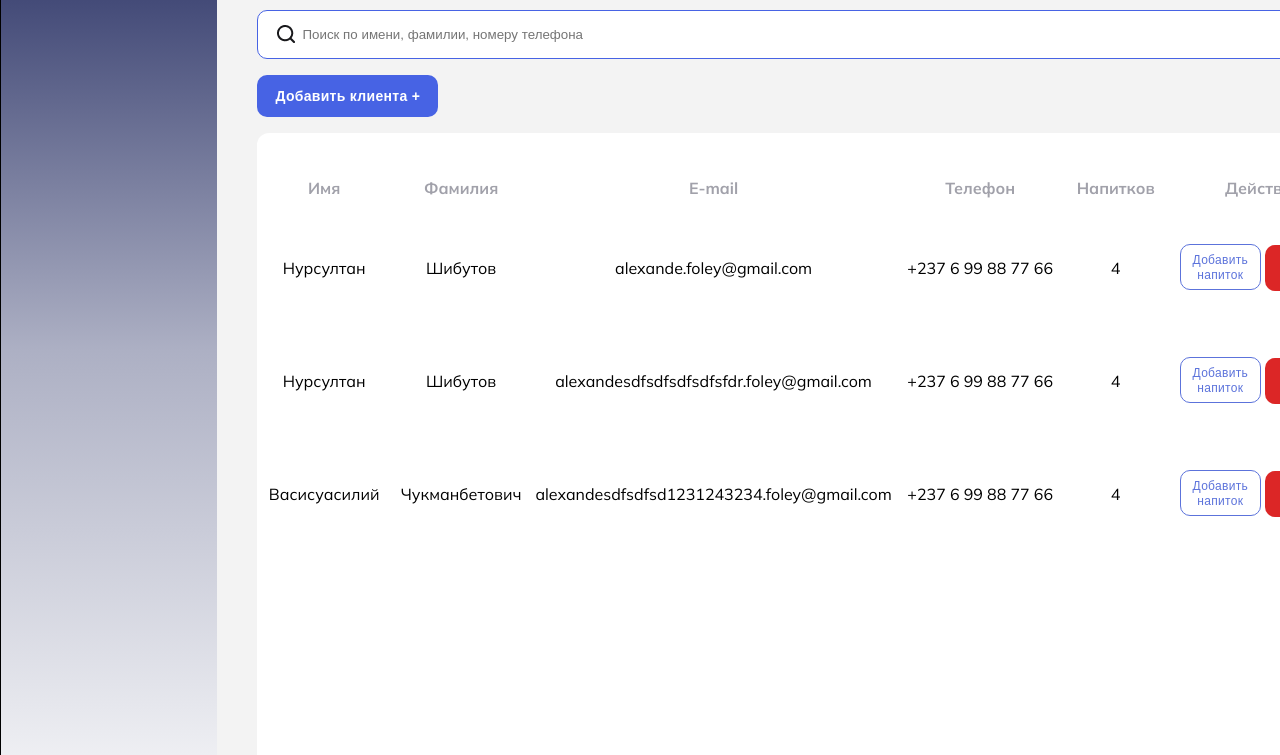
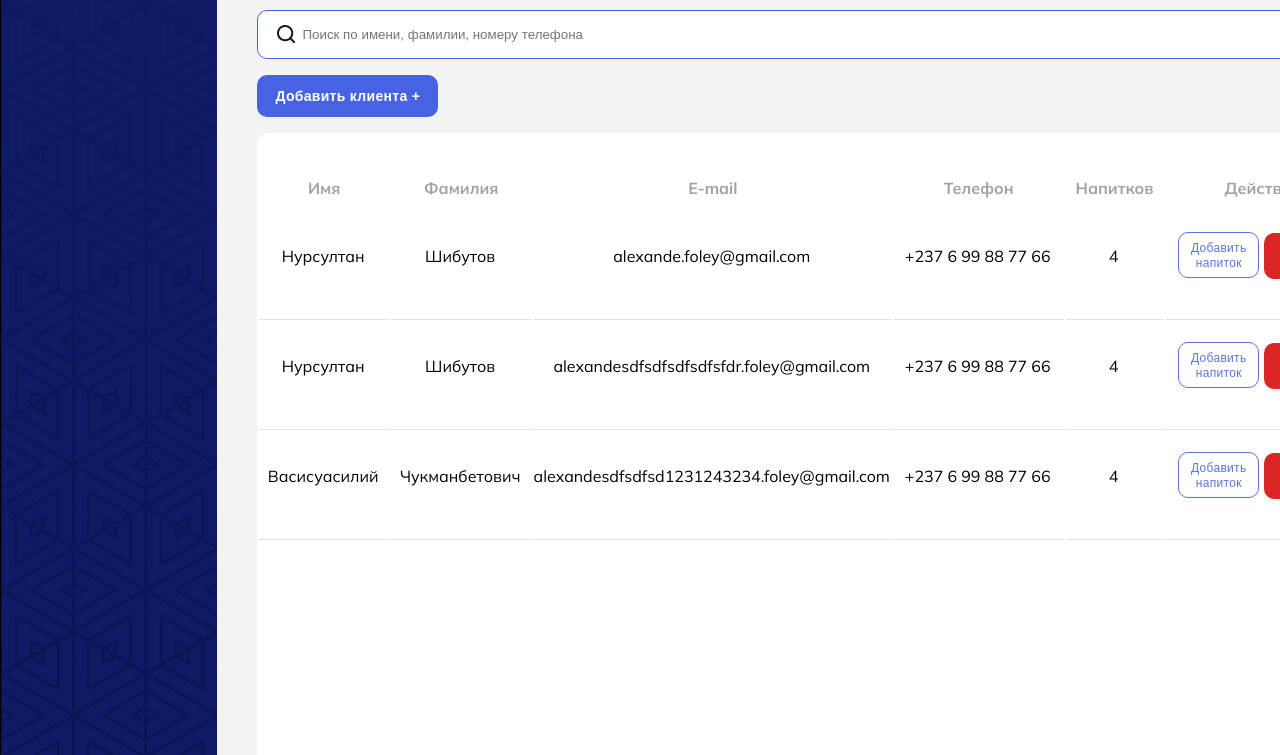
Before and after one commit to sauran-a/cafe-loyalty, a plain HTML site: page templates/cabinet.html in a window 1280 px wide. Shown: the part 163-918 px from the top of the page. Drawn offline with Linux system fonts and the light colour scheme; a web font is replaced by a local one.

Commit message:
bg image fixed

```diff
--- a/static/style.css
+++ b/static/style.css
@@ -275,14 +275,28 @@ nav {
 }
 
 .sidebar {
+  position: relative;
   height: 102.4rem;
   width: 25.6rem;
-  background: linear-gradient(
-    180deg,
-    #131c55,
-    rgba(19, 28, 85, 0.35),
-    rgba(19, 28, 85, 0)
-  );
+  background: #0e1b6b;
+}
+
+.sidebar::before {
+  content: "";
+  width: 100%;
+  height: 100%;
+  display: block;
+  position: absolute;
+  top: 0;
+  left: 0;
+  background-image: linear-gradient(
+      180deg,
+      #131c55,
+      rgba(19, 28, 85, 0.35),
+      rgba(19, 28, 85, 0)
+    ),
+    url("../static/images/Sidebar-bg.png");
+  opacity: 0.25;
 }
 
 .sidebar-top {
@@ -290,21 +304,15 @@ nav {
   display: flex;
   justify-content: center;
   align-items: center;
-  background: #0e1b6b;
 }
 
 .sidebar-low {
+  position: relative;
   height: 94.4rem;
   display: flex;
   flex-direction: column;
   justify-content: space-between;
-  /* background-image: linear-gradient(
-      180deg,
-      #131c55,
-      rgba(19, 28, 85, 0.35),
-      rgba(19, 28, 85, 0)
-    ),
-    url("../static/images/Sidebar-bg.png"); */
+  z-index: 100;
 }
 
 .sidebar-low__item {
@@ -434,9 +442,11 @@ th#longemail {
 }
 
 td {
-  padding: 3.2rem 0.2rem;
+  /* padding: 3.2rem 0.2rem; */
+  padding: 2rem 0.2rem 4rem 0;
   text-align: center;
   overflow-wrap: break-word;
+  border-bottom: 1px solid #e1e1e1;
 }
 
 .users-list__low-part {
```
Also changed, not shown: static/images/Bell.png.
